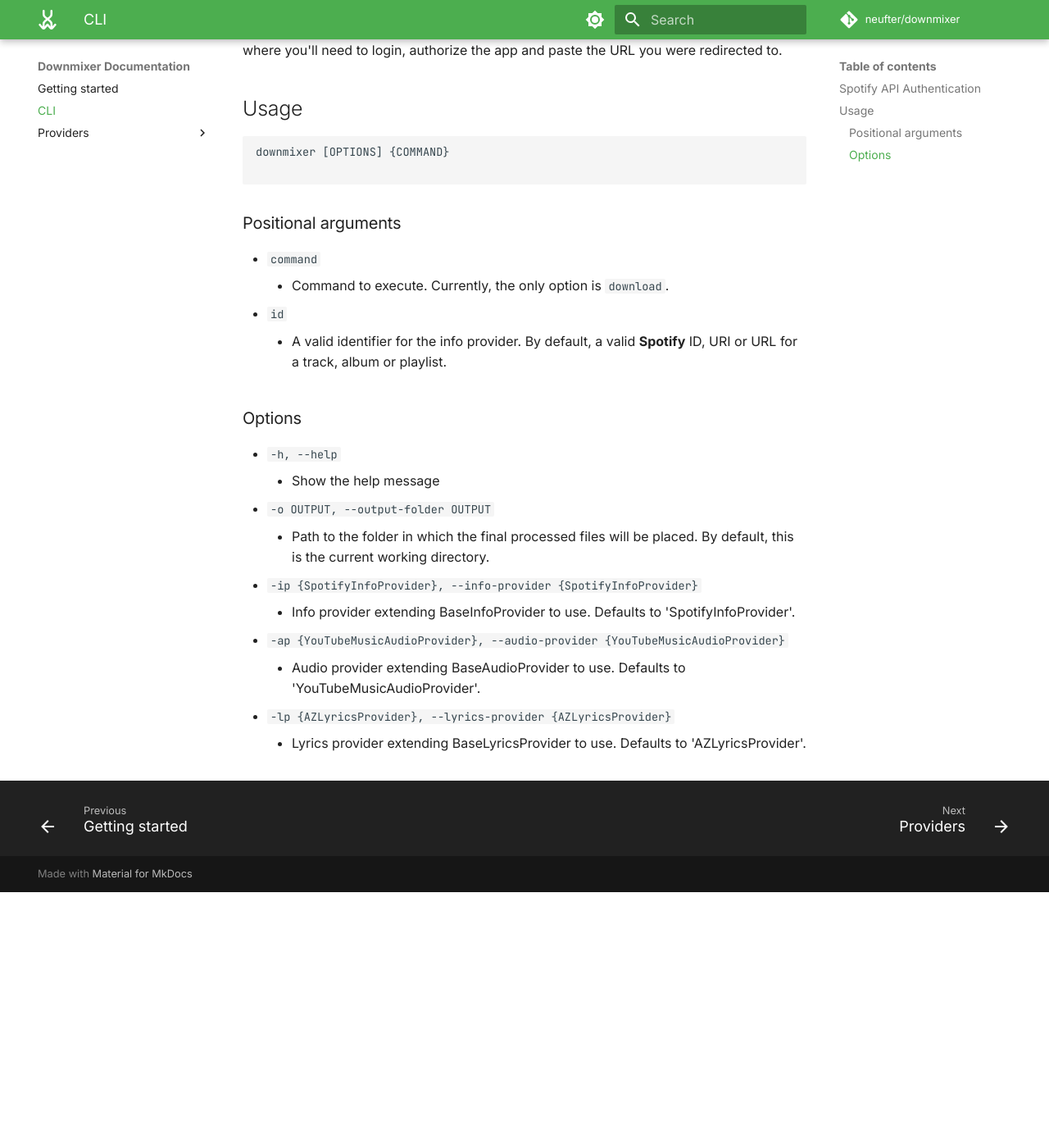
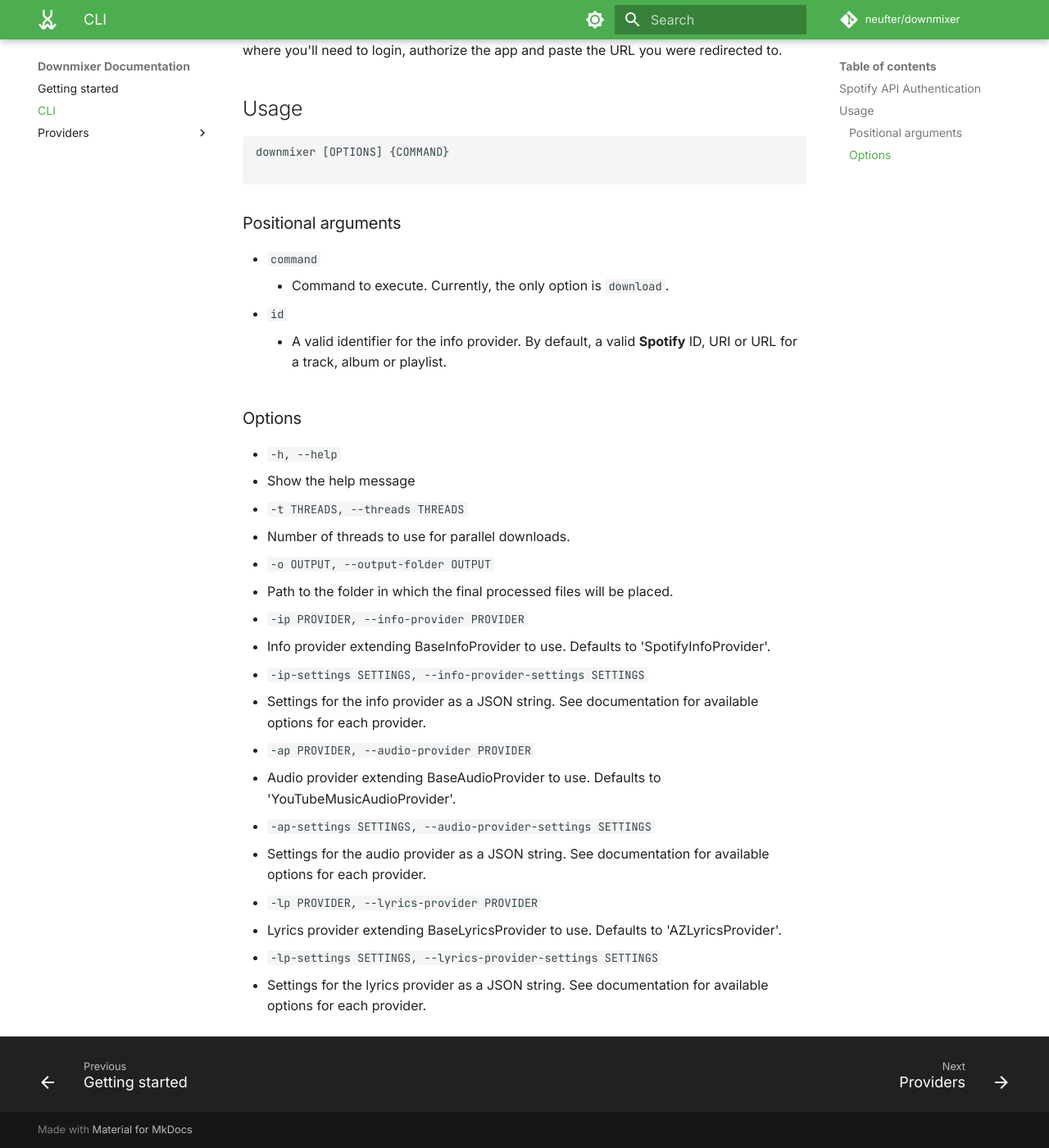
Before and after one commit to neufter/downmixer, an MkDocs documentation site: the page built from docs/cli.md, in a window 1280 px wide and 1400 px high, scrolled down 791 px. Shown: the whole window at 82% size. Built offline with MkDocs 1.6.1 and Material for MkDocs 9.7.7, drawn with Linux system fonts in a browser that asks for light colours; comment, search, counter and statistics services are not loaded; before the commit the page ends 1879 px from its top, so only the background shows below that.

```diff
--- a/docs/cli.md
+++ b/docs/cli.md
@@ -36,14 +36,21 @@ downmixer [OPTIONS] {COMMAND}
 
 ### Options
 
-- `-h, --help`
-    - Show the help message
-- `-o OUTPUT, --output-folder OUTPUT`
-    - Path to the folder in which the final processed files will be placed. By default, this is the current working
-      directory.
-- `-ip {SpotifyInfoProvider}, --info-provider {SpotifyInfoProvider}`
-    - Info provider extending BaseInfoProvider to use. Defaults to 'SpotifyInfoProvider'.
-- `-ap {YouTubeMusicAudioProvider}, --audio-provider {YouTubeMusicAudioProvider}`
-    - Audio provider extending BaseAudioProvider to use. Defaults to 'YouTubeMusicAudioProvider'.
-- `-lp {AZLyricsProvider}, --lyrics-provider {AZLyricsProvider}`
-    - Lyrics provider extending BaseLyricsProvider to use. Defaults to 'AZLyricsProvider'.
+* `-h, --help`
+  * Show the help message
+* `-t THREADS, --threads THREADS`
+  * Number of threads to use for parallel downloads.
+* `-o OUTPUT, --output-folder OUTPUT`
+  * Path to the folder in which the final processed files will be placed.
+* `-ip PROVIDER, --info-provider PROVIDER`
+  * Info provider extending BaseInfoProvider to use. Defaults to 'SpotifyInfoProvider'.
+* `-ip-settings SETTINGS, --info-provider-settings SETTINGS`
+  * Settings for the info provider as a JSON string. See documentation for available options for each provider.
+* `-ap PROVIDER, --audio-provider PROVIDER`
+  * Audio provider extending BaseAudioProvider to use. Defaults to 'YouTubeMusicAudioProvider'.
+* `-ap-settings SETTINGS, --audio-provider-settings SETTINGS`
+  * Settings for the audio provider as a JSON string. See documentation for available options for each provider.
+* `-lp PROVIDER, --lyrics-provider PROVIDER`
+  * Lyrics provider extending BaseLyricsProvider to use. Defaults to 'AZLyricsProvider'.
+* `-lp-settings SETTINGS, --lyrics-provider-settings SETTINGS`
+  * Settings for the lyrics provider as a JSON string. See documentation for available options for each provider.
```
Also changed, not shown: README.md (+12 -8 lines), docs/index.md (+2 -2 lines), 1 other file.
